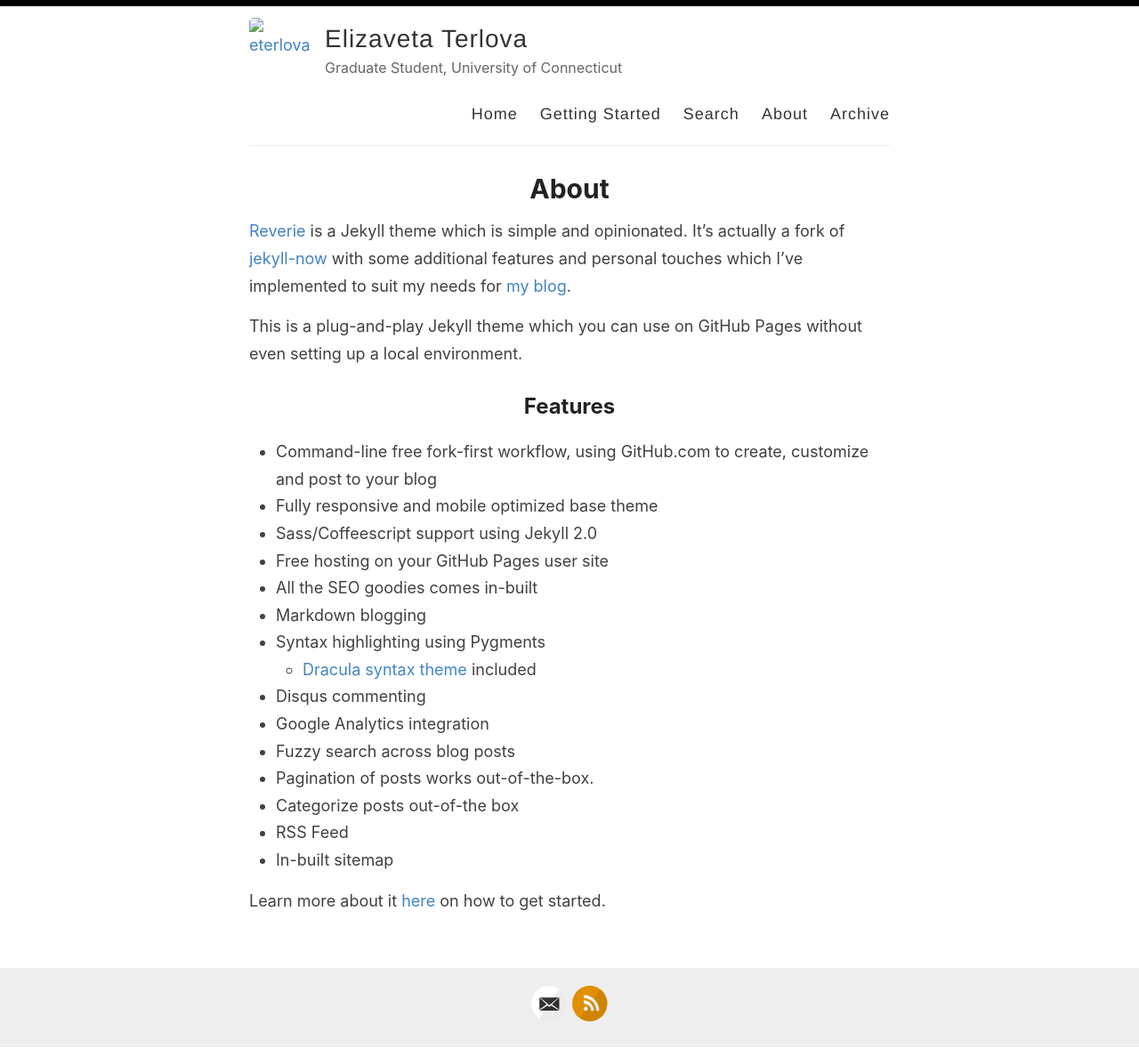
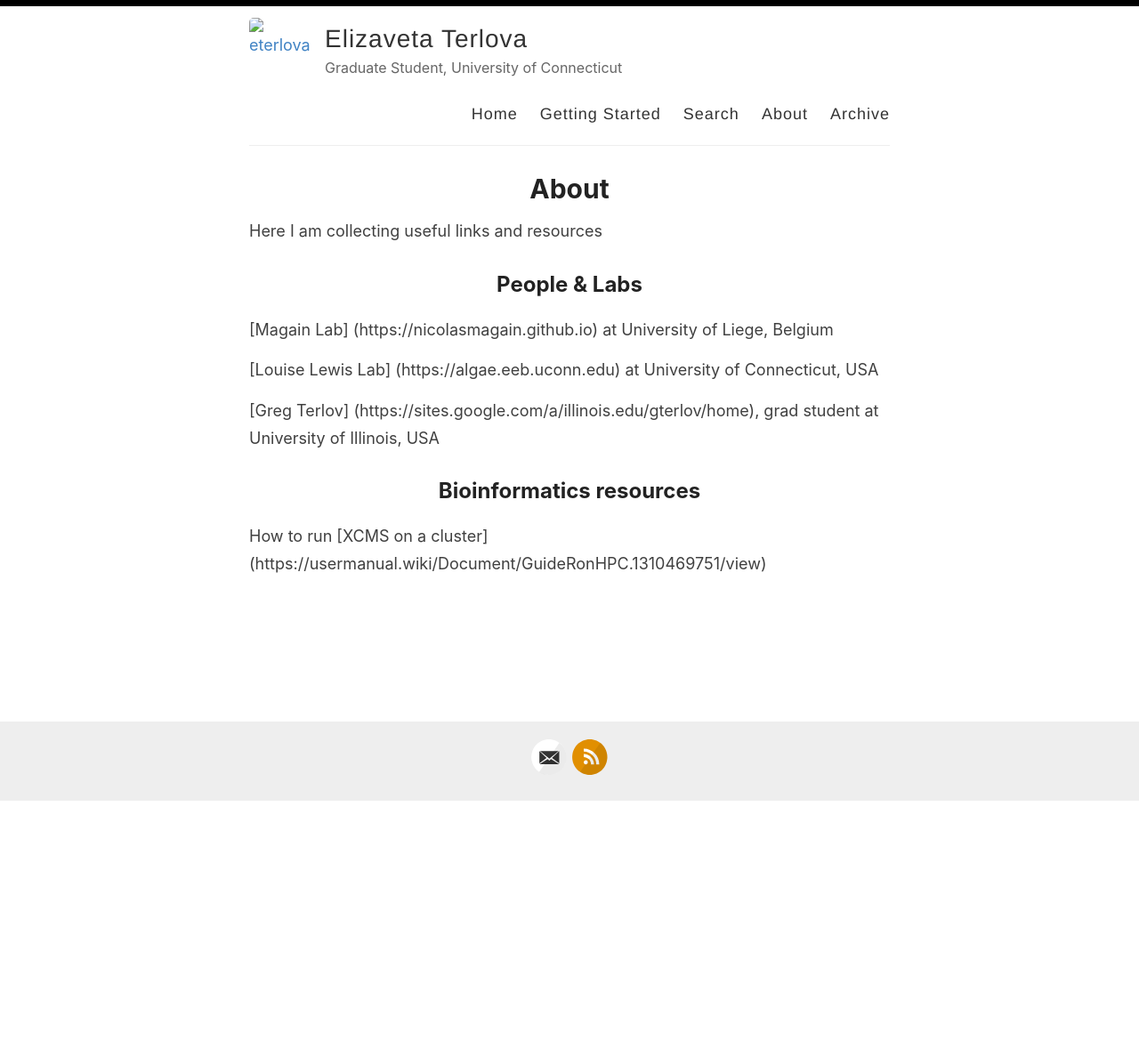
Before and after one commit to eterlova/eterlova.github.io, a Jekyll site: the page built from _pages/about.md, in a window 1280 px wide. Shown: the whole page at 89% size. Built offline with Jekyll 4.4.1, drawn with Linux system fonts in a browser that asks for light colours; after the commit the page ends 901 px from its top, so only the background shows below that.

Commit message:
Update about.md

```diff
--- a/_pages/about.md
+++ b/_pages/about.md
@@ -4,26 +4,16 @@ title: About
 permalink: /about/
 ---
 
-[Reverie](https://github.com/amitmerchant1990/reverie) is a Jekyll theme which is simple and opinionated. It's actually a fork of [jekyll-now](https://github.com/barryclark/jekyll-now) with some additional features and personal touches which I've implemented to suit my needs for [my blog](https://www.amitmerchant.com).
+Here I am collecting useful links and resources
 
-This is a plug-and-play Jekyll theme which you can use on GitHub Pages without even setting up a local environment.
+## People & Labs
 
-## Features
+[Magain Lab] (https://nicolasmagain.github.io) at University of Liege, Belgium
 
-- Command-line free fork-first workflow, using GitHub.com to create, customize and post to your blog
-- Fully responsive and mobile optimized base theme
-- Sass/Coffeescript support using Jekyll 2.0
-- Free hosting on your GitHub Pages user site
-- All the SEO goodies comes in-built
-- Markdown blogging
-- Syntax highlighting using Pygments
-    - [Dracula syntax theme](https://draculatheme.com/) included
-- Disqus commenting
-- Google Analytics integration
-- Fuzzy search across blog posts
-- Pagination of posts works out-of-the-box.
-- Categorize posts out-of-the box
-- RSS Feed
-- In-built sitemap
+[Louise Lewis Lab] (https://algae.eeb.uconn.edu) at University of Connecticut, USA
 
-Learn more about it [here](https://github.com/amitmerchant1990/reverie) on how to get started.
+[Greg Terlov] (https://sites.google.com/a/illinois.edu/gterlov/home), grad student at University of Illinois, USA
+
+## Bioinformatics resources
+
+How to run [XCMS on a cluster] (https://usermanual.wiki/Document/GuideRonHPC.1310469751/view)
```
